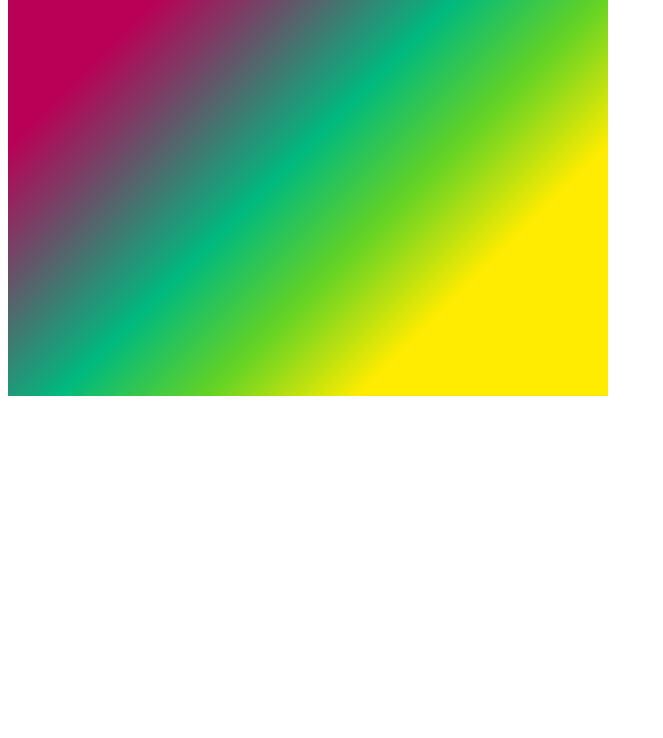
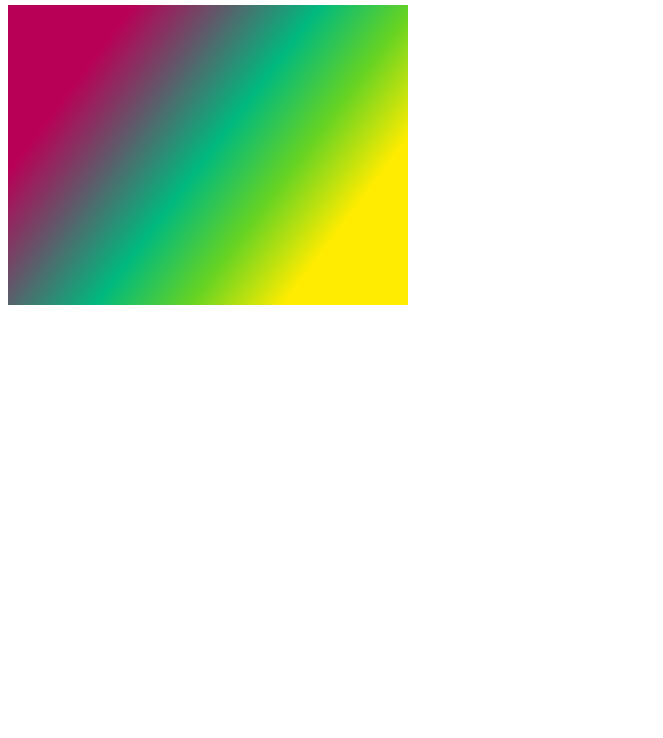
Before and after one commit to AndreiSharov89/study-html-5, a plain HTML site: page laba-4-1.html in a window 1280 px wide. Shown: the part 62-800 px from the top of the page, without its empty margins (0-663 px from the left). Drawn offline with Linux system fonts and the light colour scheme.

Commit message:
Update laba-4-1.html

```diff
--- a/laba-4-1.html
+++ b/laba-4-1.html
@@ -1,17 +1,22 @@
 <!DOCTYPE html>
-<html lang="ru">
+<html>
 <head>
     <meta charset="UTF-8">
     <meta name="viewport" content="width=device-width, initial-scale=1.0">
     <title>Практическое занятие №4. Упражнение 1.</title>
+	<script src="modernizr-4-1-2.js"></script>
     <script>
+	function fillGrad() {
     "use strict";
-        function drawC() {
-            var canvas = document.getElementById('canvas');
-			if (canvas != null) {
+    if (Modernizr.canvas) {
+        console.log("Есть поддержка элемента canvas");
+        const canvas = document.getElementById('myGradientCanvas');
+        if (canvas) {
+			console.log("Элемент canvas с id 'myGradientCanvas' присутствует");
             const ctx = canvas.getContext('2d');
-// проверю поддержку градиента позже
-            var gradient = ctx.createLinearGradient(0, 0, 500, 500);
+			if (Modernizr.cssgradients) {
+			console.log("Есть поддержка стиля gradient");
+            const gradient = ctx.createLinearGradient(0, 0, canvas.width, canvas.height);
 			gradient.addColorStop(0, '#b90057');
 			gradient.addColorStop(0.2, '#b90057');
 			gradient.addColorStop(0.5, '#00b97e');
@@ -19,15 +24,22 @@
 			gradient.addColorStop(0.8, '#ffec00');
 			gradient.addColorStop(1, '#ffec00');
             ctx.fillStyle = gradient;
-            ctx.fillRect(0, 0, canvas.width, canvas.height);
+            ctx.fillRect(0, 0, canvas.width, canvas.height);}
+			else {console.log("Нет поддержки стиля gradient");}
             } else {
-			document.write('Element not found!');
+                console.log("Элемент canvas с id 'myGradientCanvas' не найден!");
+            }
+        } else {
+            console.log("Нет поддержки элемента canvas");
         }
     };
 	</script>
 </head>
 <body>
-    <canvas id="canvas" width="600" height="450"></canvas>
-	<script>drawC()</script>
+    <h2>Практическое занятие №4. Упражнение 1.</h2>
+    <canvas id="myGradientCanvas" width="400" height="300"></canvas>
+	<script>
+	fillGrad();
+    </script>
 </body>
 </html>
```
Lines whose indentation alone changed are shown as unchanged.
